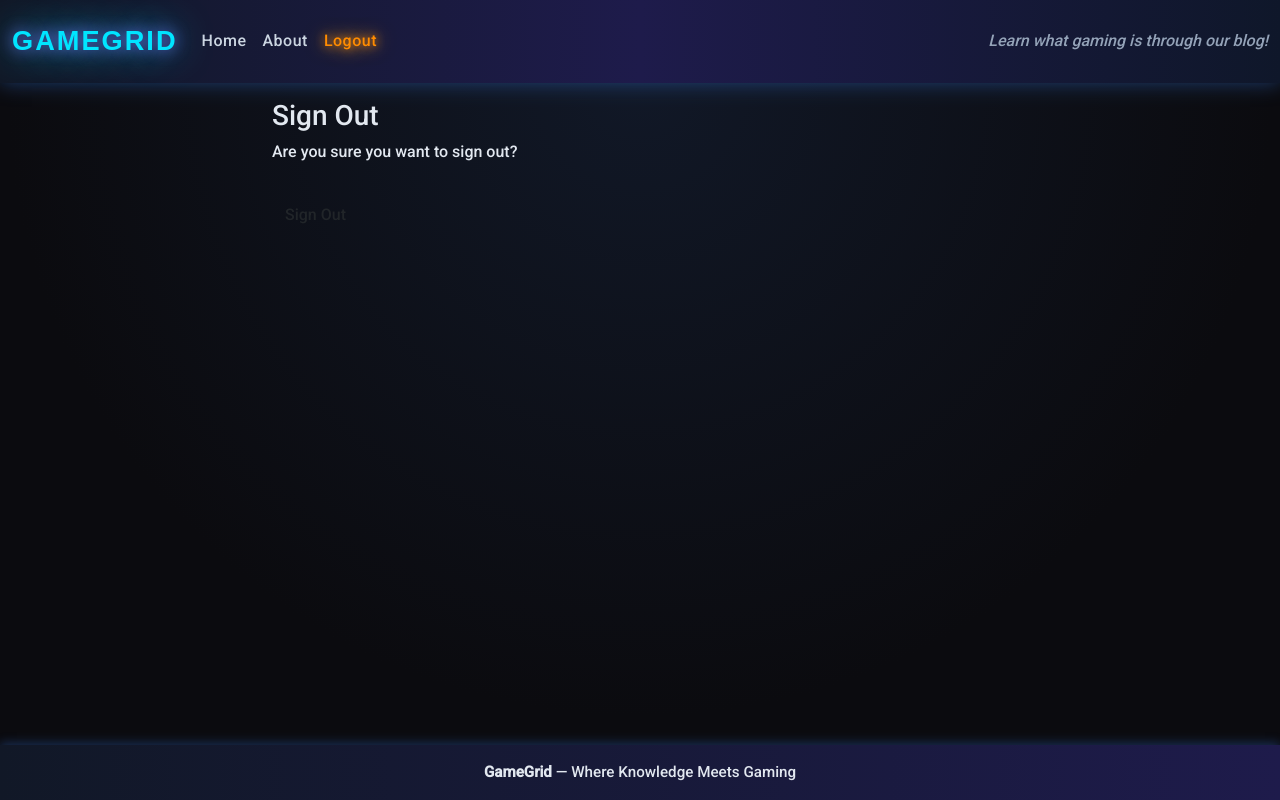
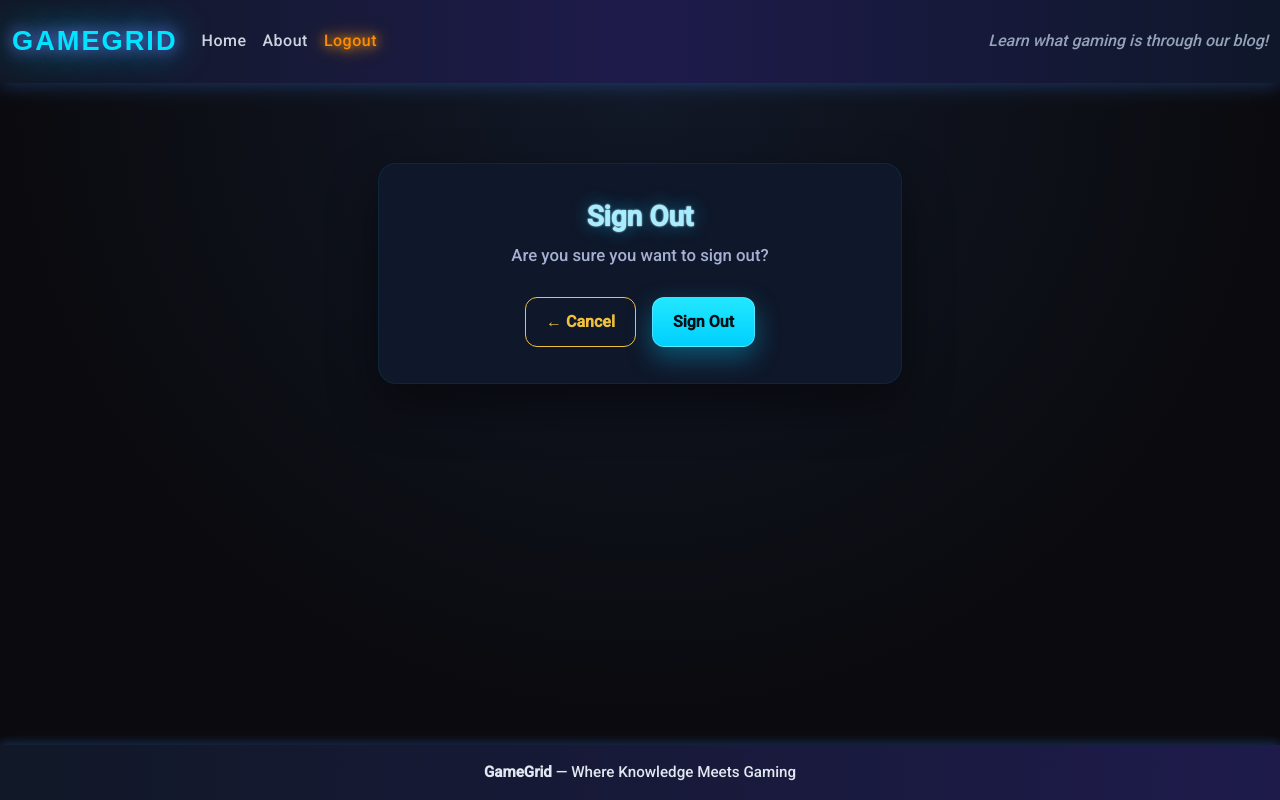
Before and after one commit to AnasEljandi/GamingBlog_Final, a Django app: page /accounts/logout/ in a window 1280 px wide. Run offline with Django 4.2, Linux system fonts and the light colour scheme; the visitor is signed in with stand-in values (Sample User, id 1); parts of the project's set-up code (start-up, migrations or seed data) failed here and were passed over; some web fonts are replaced.

Commit message:
edit log out html

```diff
--- a/gamestarfinal/settings.py
+++ b/gamestarfinal/settings.py
@@ -27,7 +27,7 @@ TEMPLATES_DIR = os.path.join(BASE_DIR, 'templates')
 SECRET_KEY = os.environ.get("SECRET_KEY")
 
 # SECURITY WARNING: don't run with debug turned on in production!
-DEBUG = True
+DEBUG = False
 
 ALLOWED_HOSTS = ["gamestarfinal-bdb7a6c9d0d9.herokuapp.com",
     "localhost",
--- a/templates/account/logout.html
+++ b/templates/account/logout.html
@@ -1,29 +1,92 @@
 {% extends "base.html" %}
-
 {% load i18n %}
 
 {% block head_title %}{% trans "Sign Out" %}{% endblock %}
 
 {% block content %}
-<div class="container">
-    <div class="row">
-        <div class="col-md-8 mt-3 offset-md-2">
-            <h3>{% trans "Sign Out" %}</h3>
+<style>
+  :root {
+    --bg-0:#0b0f1a;
+    --card-bg:linear-gradient(180deg, rgba(14,22,41,.92), rgba(10,18,34,.92));
+    --text:#cdd7f6;
+    --muted:#a6b0d3;
+    --brand:#00d0ff;
+    --warn:#f0c13b;
+    --ring:rgba(0,208,255,.18);
+  }
+  body{
+    background:
+      radial-gradient(1200px 600px at 20% -10%, #12203a 0%, transparent 50%),
+      radial-gradient(900px 500px at 90% 10%, #0e1b33 0%, transparent 60%),
+      linear-gradient(180deg, #0a0f1f 0%, #05070f 100%);
+    color:var(--text);
+  }
 
-            <p>{% trans 'Are you sure you want to sign out?' %}</p>
-        </div>
-    </div>
-    <div class="row">
-        <div class="col-md-8 mt-3 offset-md-2">
+  .auth-wrap{
+    max-width:560px;
+    margin:80px auto 120px;
+    padding:0 18px;
+  }
+  .card{
+    background:var(--card-bg);
+    border:1px solid rgba(255,255,255,.06);
+    border-radius:18px;
+    box-shadow:0 20px 50px rgba(0,0,0,.45);
+    padding:36px 28px;
+    text-align:center;
+  }
+  .title{
+    margin:0 0 10px;
+    font-weight:900;
+    font-size:28px;
+    color:#a7ecff;
+    text-shadow:0 0 18px rgba(0,208,255,.45), 0 0 2px #fff;
+  }
+  .subtitle{color:var(--muted); margin:0 0 28px; font-size:1.05rem}
 
-            <form method="post" action="{% url 'account_logout' %}">
-                {% csrf_token %}
-                {% if redirect_field_value %}
-                <input type="hidden" name="{{ redirect_field_name }}" value="{{ redirect_field_value }}" />
-                {% endif %}
-                <button class="btn btn-signup right" type="submit">{% trans 'Sign Out' %}</button>
-            </form>
-        </div>
-    </div>
+  .actions{
+    display:flex;
+    justify-content:center;
+    align-items:center;
+    gap:16px;
+  }
+  .btn{
+    display:inline-block;
+    padding:12px 20px;
+    border-radius:12px;
+    font-weight:800;
+    text-decoration:none;
+    border:1px solid transparent;
+    transition:.15s ease;
+  }
+  .btn-primary{
+    color:#001018;
+    background:linear-gradient(180deg, #22e7ff, var(--brand));
+    border-color:rgba(255,255,255,.25);
+    box-shadow:0 10px 26px rgba(0,208,255,.35);
+  }
+  .btn-primary:hover{filter:saturate(1.05) brightness(1.05)}
+  .btn-ghost{
+    color:var(--warn);
+    border-color:var(--warn);
+    background:transparent;
+  }
+  .btn-ghost:hover{background:var(--warn); color:#000}
+</style>
+
+<div class="auth-wrap">
+  <div class="card">
+    <h1 class="title">{% trans "Sign Out" %}</h1>
+    <p class="subtitle">{% trans "Are you sure you want to sign out?" %}</p>
+
+    <form method="post" action="{% url 'account_logout' %}">
+      {% csrf_token %}
+      <div class="actions">
+        <a class="btn btn-ghost" href="{% url 'home' %}">← Cancel</a>
+        <button class="btn btn-primary" type="submit">{% trans "Sign Out" %}</button>
+      </div>
+    </form>
+  </div>
 </div>
+
 {% endblock %}
```
